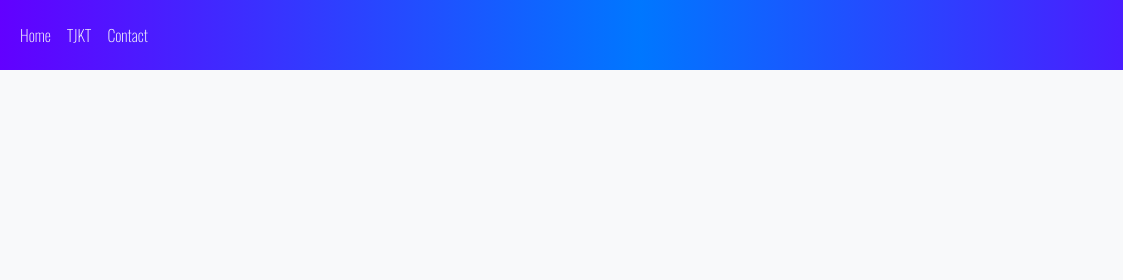
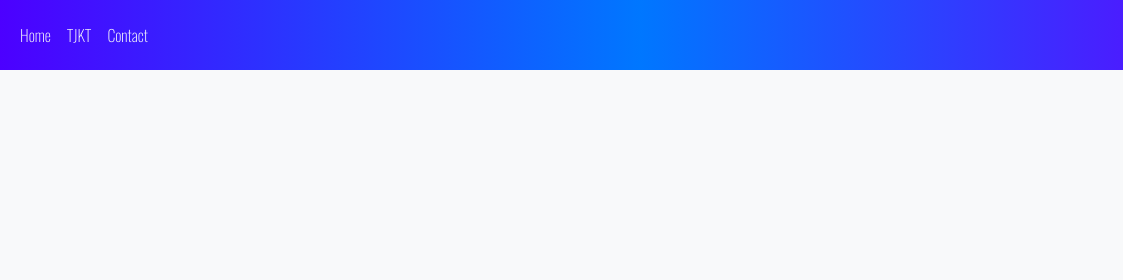
Before and after one commit to EnnVyy7/Web-Pak-Faiz, a plain HTML site: page index.html in a window 1280 px wide. Shown: the top 280 px of the page, 0-1123 px from the left. Drawn offline with nearby package versions, Linux system fonts and the light colour scheme.

Commit message:
gradient

```diff
--- a/style.css
+++ b/style.css
@@ -1,11 +1,7 @@
 :root {
     --primary-color: #0a00c0;
-    --secondary-color: linear-gradient(to right, #6200ff, #0077ff, #6200ff);
-    --tertiary-color: linear-gradient(to right, #6200ff, #0026ff);
-}
-
-.bg-darkblue {
-    background-color: var(--primary-color);
+    --secondary-color: linear-gradient(to right, #4c00ff, #0077ff, #6200ff);
+    --tertiary-color: linear-gradient(to right, #1100ff, #0026ff);
 }
 
 footer {
```
